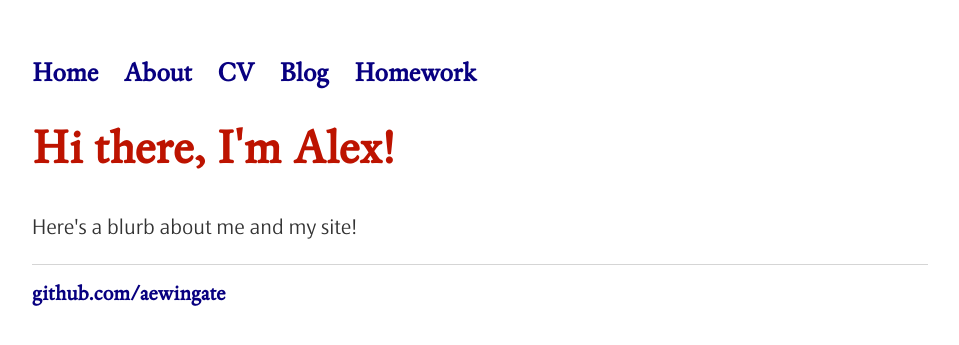
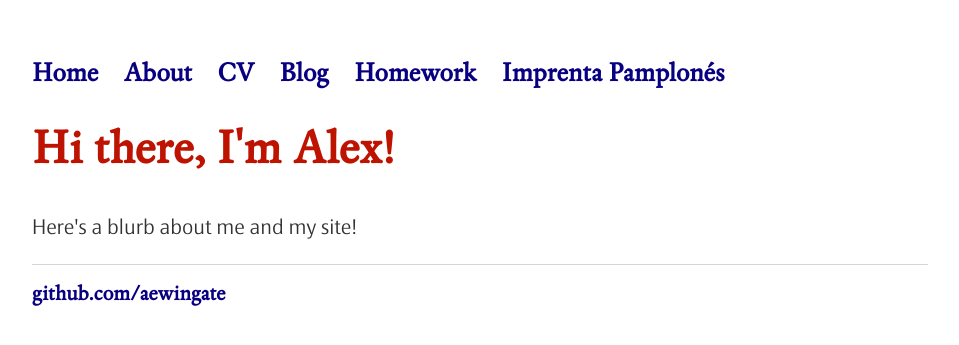
Before and after one commit to aewingate/aewingate.github.io, a Jekyll site: the page built from index.html, in a window 1280 px wide. Shown: the top 345 px of the page, without its empty margins (160-1119 px from the left). Built offline with Jekyll 4.4.1, drawn with Linux system fonts in a browser that asks for light colours.

Commit message:
Update default.html

```diff
--- a/_layouts/default.html
+++ b/_layouts/default.html
@@ -13,6 +13,7 @@
 	        		<li><a href="/cv">CV</a></li>
 	        		<li><a href="/blog">Blog</a></li>
 				<li><a href="/homework">Homework</a></li>
+				<li><a href="/Imprenta_Pamplones">Imprenta Pamplonés</a></li>
 	    		</ul>
 			</nav>
 			<div class="container">
```
